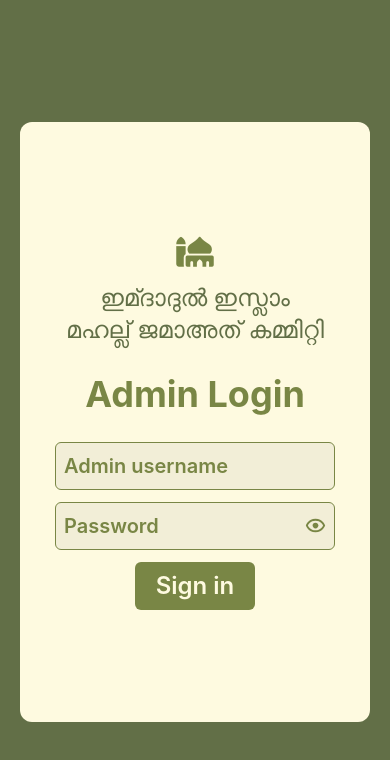
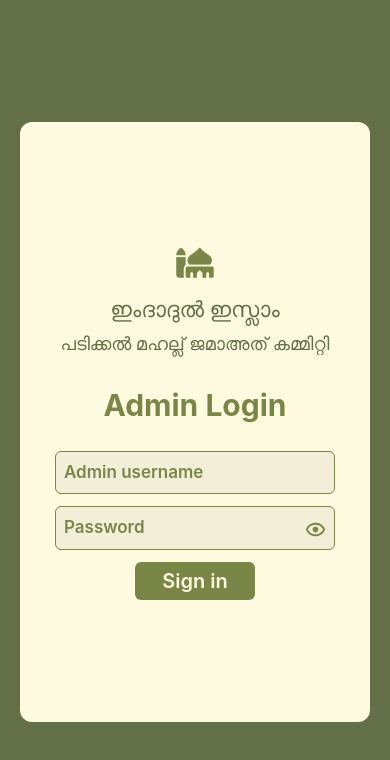
Before and after one commit to Rashidprojects/Imdadul-Islam, a React (Vite) app: page /admin-portal in a window 390 px wide. Shown: the top 760 px of the page. Built offline with nearby package versions, Linux system fonts and the light colour scheme; no server answers; the database is empty.

Commit message:
admin ui modified

```diff
--- a/src/components/Login.jsx
+++ b/src/components/Login.jsx
@@ -33,14 +33,14 @@ const Login = () => {
         </div>
       <div className = {` bg-light w-[400px] md:w-[500px] h-[600px] rounded-xl p-5 flex flex-col justify-center items-center gap-3 ${loading ? 'blur-sm' : ''}  `}>
         <span className='text-primary text-3xl'><i className="fa-solid fa-mosque "></i></span>
-        <h3 className='text-center text-2xl font-semibold gap-1 pb-4 text-secondary'>ഇമ്ദാദുൽ ഇസ്ലാം <br /> മഹല്ല് ജമാഅത് കമ്മിറ്റി</h3>
-        <h2 className='text-4xl sm:text-5xl font-bold text-primary pb-4'>Admin Login</h2>
+        <h3 className='text-center text-[22px] sm:text-2xl font-semibold gap-1 pb-4 text-secondary'>ഇംദാദുൽ ഇസ്ലാം <br /> <span className='text-[18px] sm:text-[20px]'>പടിക്കൽ മഹല്ല് ജമാഅത് കമ്മിറ്റി</span></h3>
+        <h2 className='text-3xl sm:text-5xl font-bold text-primary pb-4'>Admin Login</h2>
         <input
             type="text"
             value={username}
             onChange={(e) => setUsername(e.target.value)}
             placeholder="Admin username"
-            className='w-[280px] border border-primary rounded-md text-[20px] p-2 bg-dark placeholder-primary font-semibold'
+            className='w-[280px] border border-primary rounded-md text-[17px] sm:text-[20px] p-2 bg-dark placeholder-primary font-semibold'
             required
         />
         <div className='relative'>
@@ -49,7 +49,7 @@ const Login = () => {
                 value={password}
                 onChange={(e) => setPassword(e.target.value)}
                 placeholder="Password"
-                className='w-[280px] border border-primary rounded-md text-[20px] p-2 bg-dark placeholder-primary font-semibold'
+                className='w-[280px] border border-primary rounded-md text-[17px] sm:text-[20px] p-2 bg-dark placeholder-primary font-semibold'
                 required
             />
             <button
@@ -62,7 +62,7 @@ const Login = () => {
         </div>
 
         <button onClick={handleSignIn}
-            className='bg-primary px-3 py-2 w-[120px] text-2xl rounded-md text-center text-light font-semibold hover:scale-105 transition-transform duration-200 ease-in'>
+            className='bg-primary px-3 py-1 sm:py-2 w-[120px] text-[20px] sm:text-2xl rounded-md text-center text-light font-semibold hover:scale-105 transition-transform duration-200 ease-in'>
             Sign in</button>
         {error && <p style={{ color: 'red' }}>{error}</p>}
       </div>
--- a/src/lib/hooks/useLogin.jsx
+++ b/src/lib/hooks/useLogin.jsx
@@ -62,7 +62,7 @@ export const useLogin = (username, password) => {
       }
 
       login();
-      navigate('/user-dashboard');
+      navigate('/add-user');
 
       dispatch({
         type: 'SHOW_TOAST',
```
